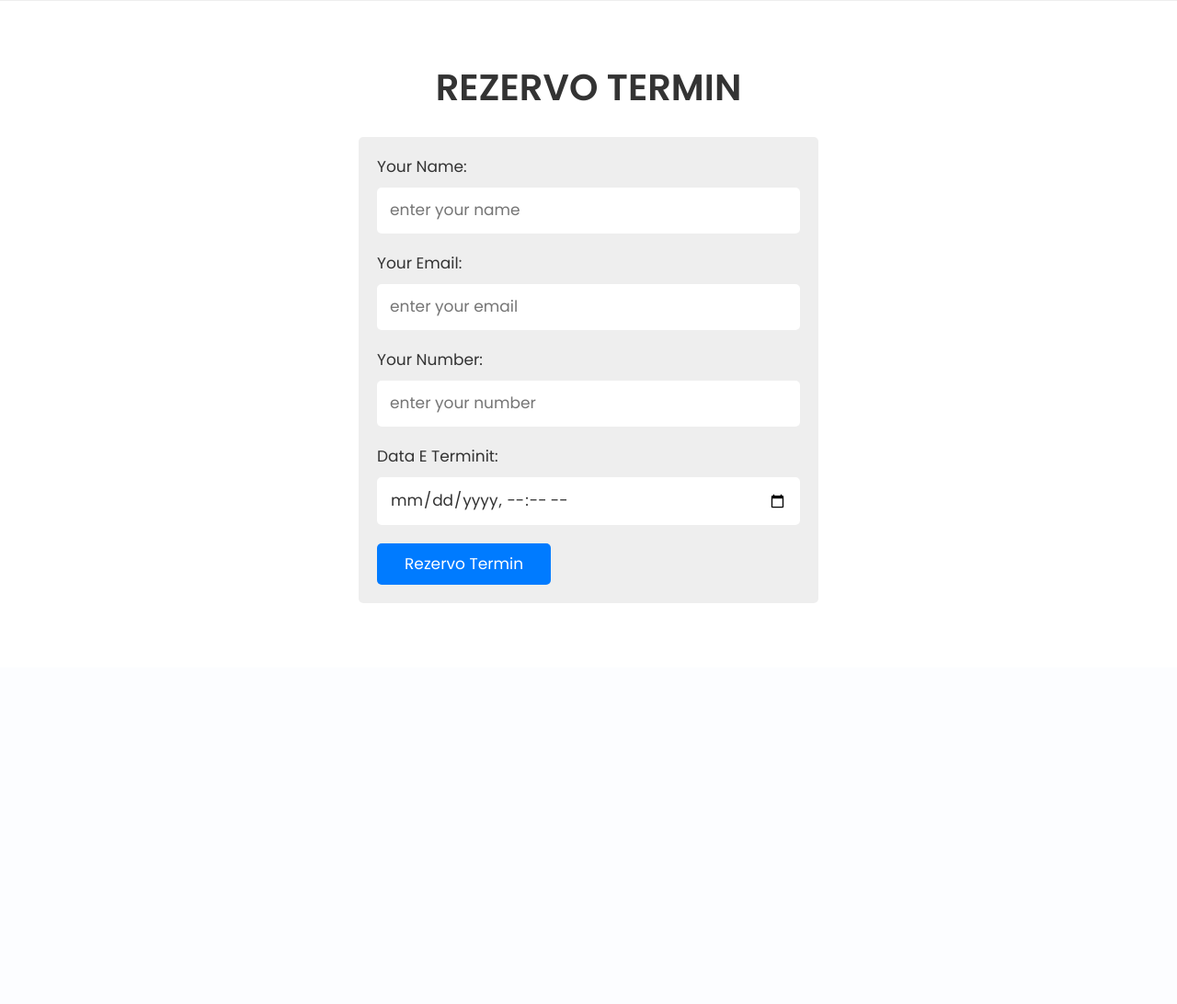
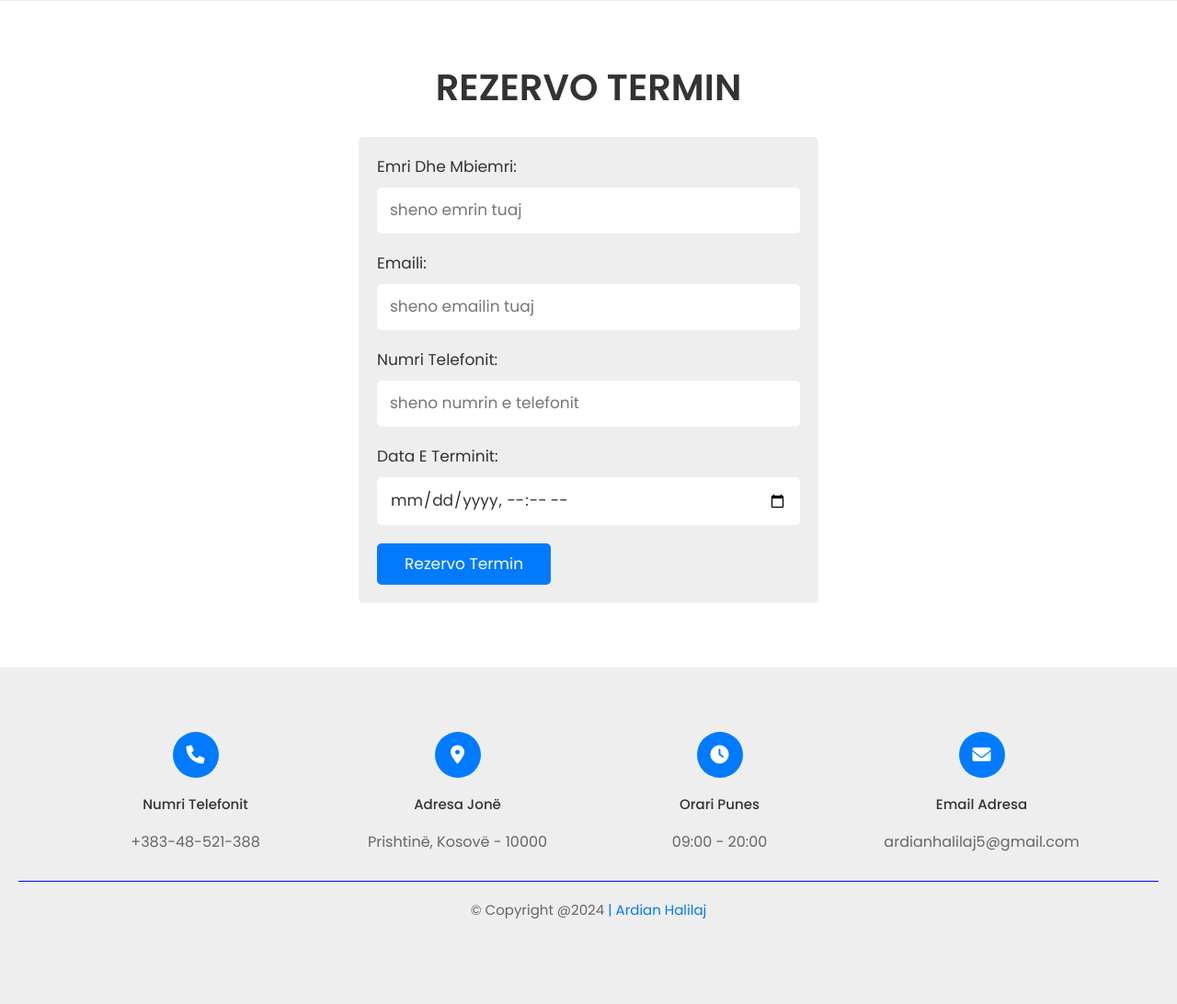
Before and after one commit to ArdianHalilaj7/DentalCare, a PHP site: page / in a window 1280 px wide. Shown: the part 3346-4438 px from the top of the page at 92% size. Before the commit the page ends 4002 px from the top, so only its background shows below. Run offline with PHP 8.4, Linux system fonts and the light colour scheme.

Commit message:
"footer" part

```diff
--- a/css/style.css
+++ b/css/style.css
@@ -303,8 +303,56 @@ section{
     color: var(--black);
 }
 
+.footer{
+    background-color: var(--light-bg);
+}
 
+.footer .box-container{
+    display: grid;
+    grid-template-columns: repeat(auto-fit, minmax(25rem, 1fr));
+    gap: 3rem;
+}
 
+.footer .box-container .box{
+    text-align: center;
+}
+
+.footer .box-container .box i{
+    height: 5rem;
+    width: 5rem;
+    border-radius: 50%;
+    line-height: 5rem;
+    font-size: 2rem;
+    background-color: var(--blue);
+    color: var(--white);
+}
+
+.footer .box-container .box h3{
+    font-size: 1.5rem;
+    margin: 2rem 0;
+    color: var(--black);
+}
+
+.footer .box-container .box p{
+    font-size: 1.6rem;
+    color: var(--light-color);
+    text-transform: none;
+    /* line-height: 2; */
+}
+
+.footer .credit{
+    text-align: center;
+    border-top: 1px solid blue;
+    padding-top: 2rem;
+    margin-top: 2rem;
+    font-size: 1.5rem;
+    color: var(--light-color);
+    padding-bottom: 2rem;
+}
+
+.footer .credit span{
+    color: var(--blue);
+}
 
 
 
--- a/index.php
+++ b/index.php
@@ -254,14 +254,14 @@ if(isset($_POST['submit'])){
         ?>
 
 
-        <span>your name:</span>
-        <input type="text" name="name" placeholder="enter your name" class="box" required>
+        <span>emri dhe mbiemri:</span>
+        <input type="text" name="name" placeholder="sheno emrin tuaj" class="box" required>
 
-        <span>your email:</span>
-        <input type="email" name="email" placeholder="enter your email" class="box" required>
+        <span>emaili:</span>
+        <input type="email" name="email" placeholder="sheno emailin tuaj" class="box" required>
 
-        <span>your number:</span>
-        <input type="number" name="number" placeholder="enter your number" class="box" required>
+        <span>numri telefonit:</span>
+        <input type="number" name="number" placeholder="sheno numrin e telefonit" class="box" required>
 
         <span>data e terminit:</span>
         <input type="datetime-local" name="date"  class="box" required>
@@ -273,6 +273,45 @@ if(isset($_POST['submit'])){
 
 
 
+<!-- footer  -->
+
+<section class="footer">
+    <div class="box-container container">
+
+        <div class="box">
+            <i class="fas fa-phone"></i>
+            <h3>numri telefonit</h3>
+            <p>+383-48-521-388</p>
+        </div>
+
+        <div class="box">
+            <i class="fas fa-map-marker-alt"></i>
+            <h3>adresa jonë</h3>
+            <p>Prishtinë, Kosovë - 10000</p>
+        </div>
+
+        <div class="box">
+            <i class="fas fa-clock"></i>
+            <h3>orari punes</h3>
+            <p>09:00 - 20:00</p>
+        </div>
+
+        <div class="box">
+            <i class="fas fa-envelope"></i>
+            <h3>email adresa</h3>
+            <p>ardianhalilaj5@gmail.com</p>
+            <!-- <p>ardi.halilaj7@hotmail.com</p> -->
+        </div>
+
+    </div>
+
+    <div class="credit">&copy; copyright @<?php echo date('Y'); ?>
+<span> | ardian halilaj</span></div>
+
+</section>
+
+
+
     <script src="js/script.js"></script>
 </body>
 </html>
```
